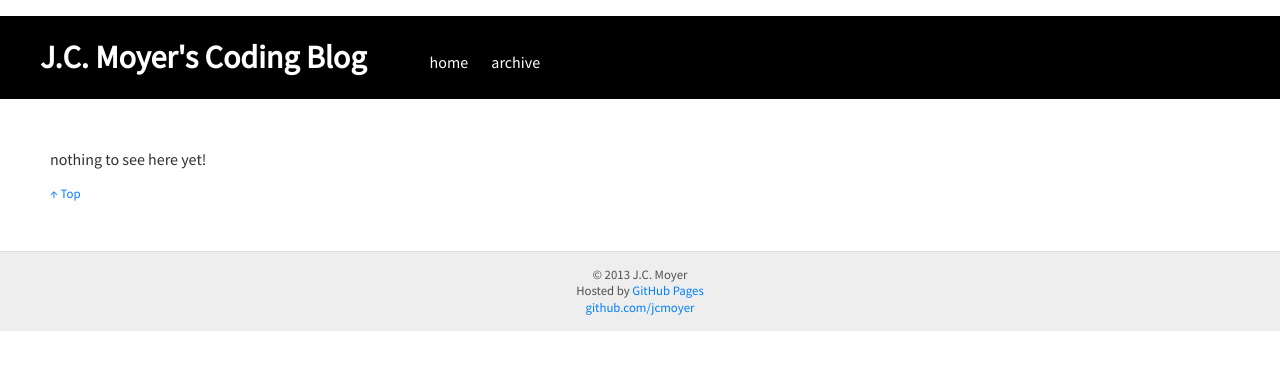
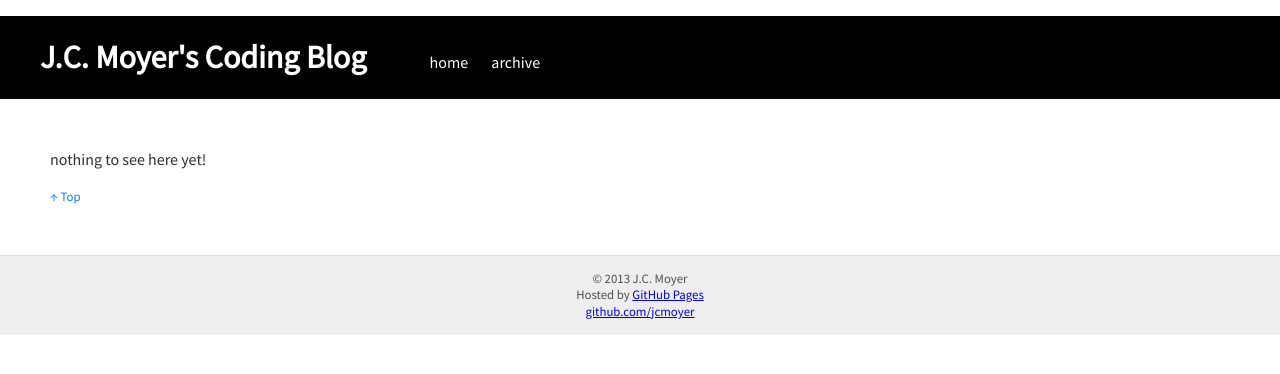
Before and after one commit to jcmoyer/jcmoyer.github.io, a Jekyll site: the page built from index.html, in a window 1280 px wide. Shown: the top 374 px of the page. Built offline with Jekyll 4.4.1, drawn with Linux system fonts in a browser that asks for light colours; Markdown is read by kramdown in place of the engine named in the settings.

Commit message:
Improve layout and display

```diff
--- a/css/main.css
+++ b/css/main.css
@@ -49,15 +49,6 @@
   color: #C0C0C0;
 }
 
-a {
-  text-decoration: none;
-  color: #007FFF;
-}
-
-a:hover {
-  color: #004FCF;
-}
-
 footer {
   text-align: center;
   border-top: 1px solid #DDDDDD;
@@ -89,7 +80,9 @@
 }
 
 #post {
-  margin: 10px 0px;
+  margin: 0px auto 0px auto;
+  width: 780px;
+  border: 1px solid #EEE;
 }
 
 #post li {
@@ -101,6 +94,7 @@
   padding: 8px;
   background-color: #EEEEEE;
   border-radius: 4px;
+  margin: 16px;
 }
 
 pre {
@@ -114,19 +108,17 @@
 div.postprev {
   border: 1px solid #EEE;
 
-  padding: 0 8px 8px;
-  margin: 0 0 20px 0;
+  padding: 0 16px 0 16px;
+  margin: 0 auto 20px auto;
+
+  width: 780px;
 }
 
 div.postprevh {
   background-color: #EEE;
-  margin: 0 -8px;
+  margin: 0 -16px;
 
   padding: 0 8px 8px;
-}
-
-.readmore {
-  font-size: 0.8em;
 }
 
 /* maybe apply to a specific class for post previews */
@@ -140,3 +132,19 @@
 a.postprevlink:hover {
   color: #303030;
 }
+
+#post p, .postprev p {
+  text-align: justify;
+  font-size: 1.167em;
+}
+
+a.minilink {
+  font-size: 0.8em;
+  text-decoration: none;
+  color: #007FFF;
+}
+
+a.minilink:hover {
+  color: #004FCF;
+  text-decoration: underline;
+}
--- a/index.html
+++ b/index.html
@@ -11,7 +11,7 @@
     </div>
     {% if post.content contains '<!--more-->' %}
       {{ post.content | split:'<!--more-->' | first }}
-      <p class="readmore"><a href="{{ post.url }}">Read more...</a></p>
+      <div><a class="minilink" href="{{ post.url }}">Read more...</a></div>
     {% else %}
       {{ post.content }}
     {% endif %}
@@ -22,4 +22,4 @@
   <p>nothing to see here yet!</p>
 {% endif %}
 
-<p class="readmore"><a href="#top">&uarr; Top</a></p>
+<p><a class="minilink" href="#top">&uarr; Top</a></p>
```
Also changed, not shown: _layouts/post.html (+5 -14 lines).
